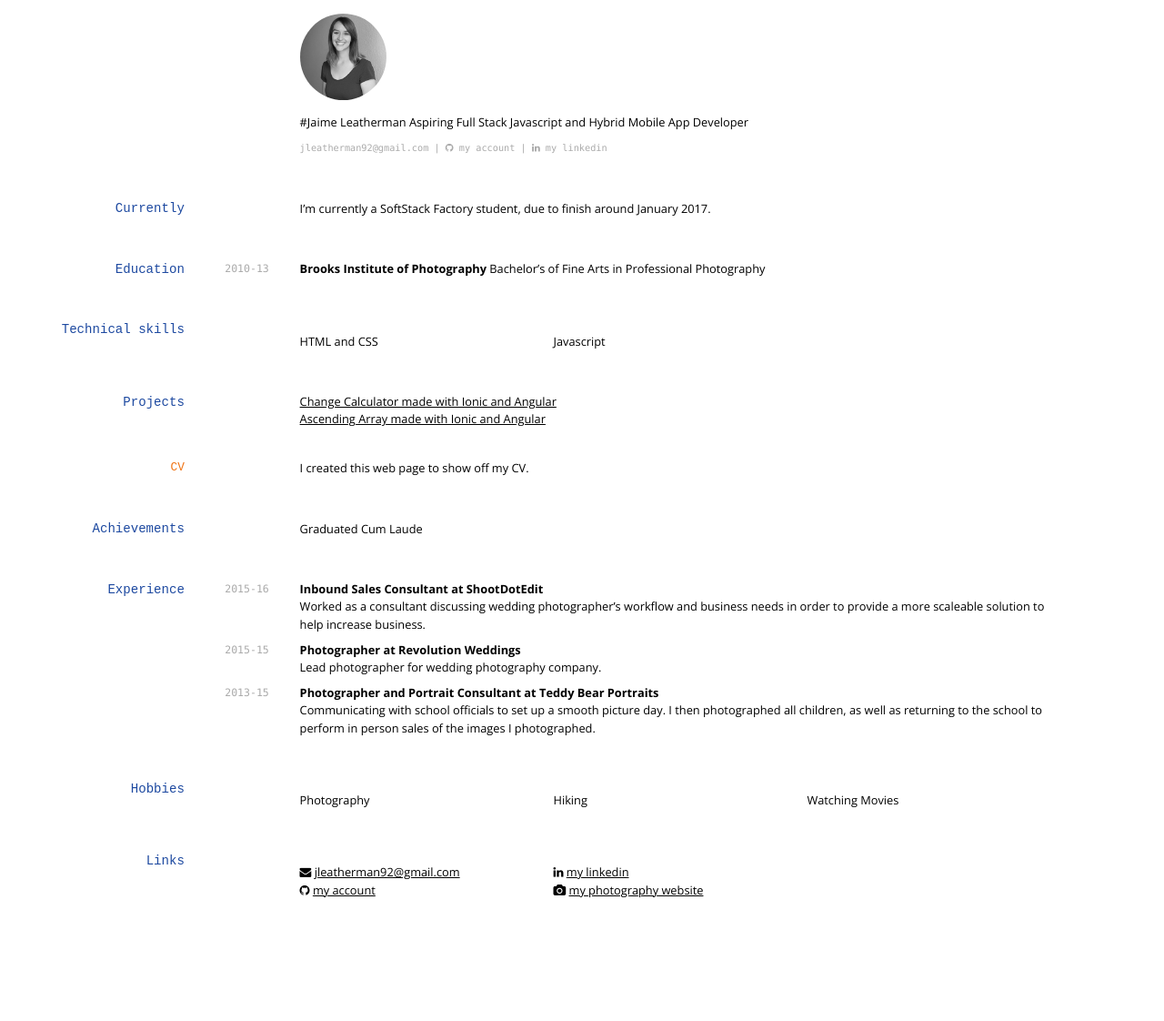
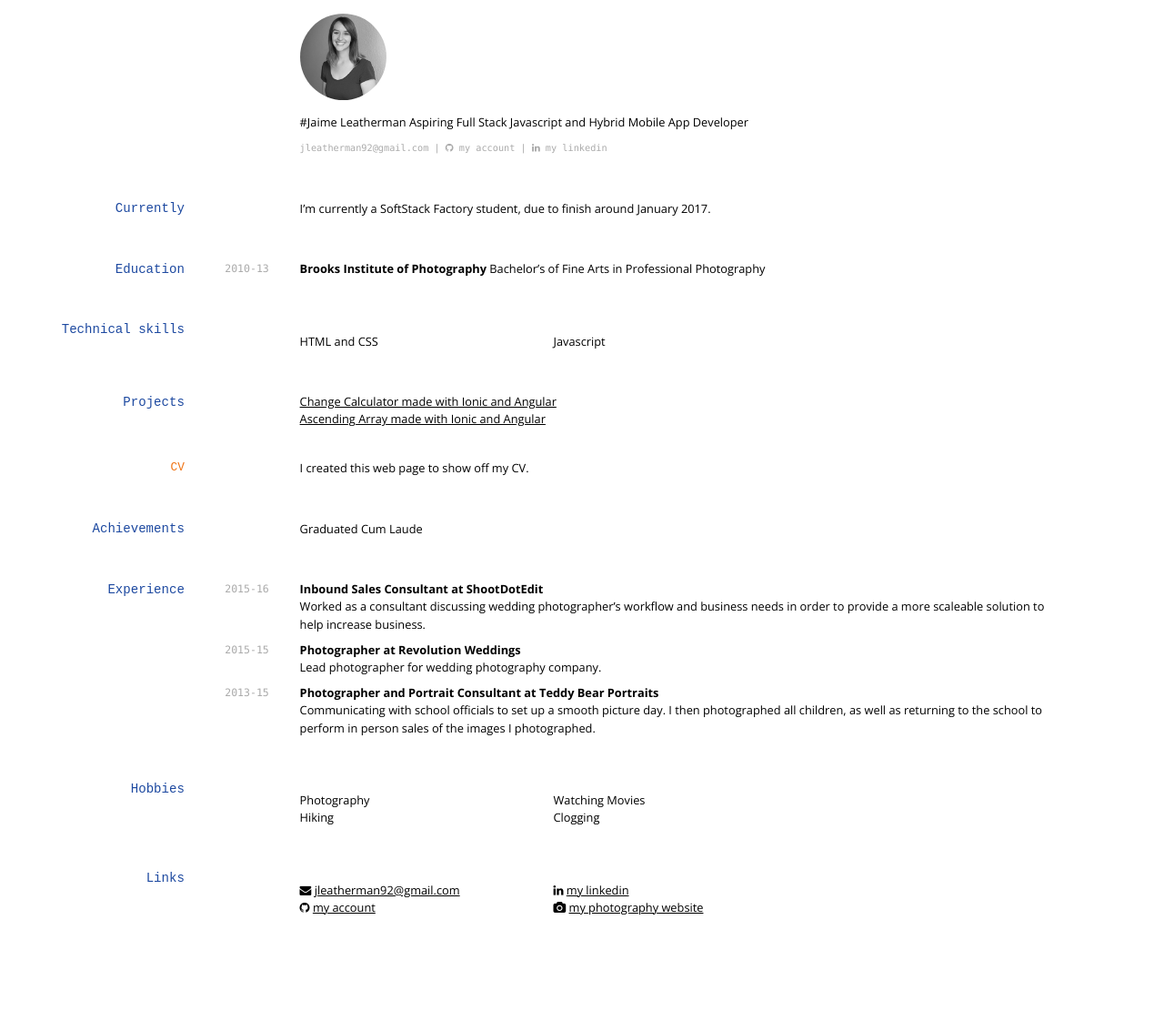
Before and after one commit to jleatherman92/github.io, a Jekyll site: the page built from index.md, in a window 1280 px wide. Shown: the whole page at 91% size. Built offline with Jekyll 4.4.1, drawn with Linux system fonts in a browser that asks for light colours; nearby versions of some CDN libraries.

Commit message:
commit message

```diff
--- a/index.md
+++ b/index.md
@@ -63,6 +63,7 @@ __Photographer and Portrait Consultant at Teddy Bear Portraits__
 * Photography
 * Hiking
 * Watching Movies
+* Clogging
 
 ## Links
 
```
Also changed, not shown: 1 other file.
